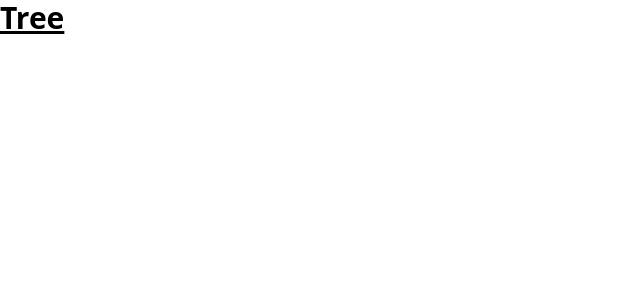
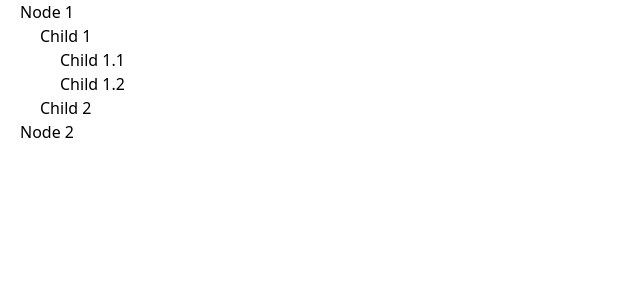
Before and after one commit to MukulDhiman03/ez-tree, a React (Vite) app: page / in a window 1280 px wide. Shown: the top 300 px of the page, without its empty margins (0-640 px from the left). Built offline with nearby package versions, Linux system fonts and the light colour scheme.

Commit message:
feat: add Tree and TreeNode components

```diff
--- a/src/components/Tree.jsx
+++ b/src/components/Tree.jsx
@@ -1,8 +1,14 @@
 import React from 'react'
+import { TreeData } from '../utils/mockData'
+import TreeNode from './TreeNode'
 
 const Tree = () => {
+
+
     return (
-        <div className="text-3xl font-bold underline">Tree</div>
+        <div>
+            {TreeData.map((node) => <TreeNode key={node.id} node={node} />)}
+        </div>
     )
 }
 
--- /dev/null
+++ b/src/components/TreeNode.jsx
@@ -0,0 +1,14 @@
+import React from 'react'
+
+const TreeNode = ({ node }) => {
+    return (
+        <div className='ml-[20px]'>
+            <div>{node.label}</div>
+            {node.children?.length > 0 && node.children.map(child => (
+                <TreeNode key={child.id} node={child} />
+            ))}
+        </div>
+    )
+}
+
+export default TreeNode
--- /dev/null
+++ b/src/utils/mockData.jsx
@@ -0,0 +1,37 @@
+export const TreeData = [
+    {
+        id: "1",
+        label: "Node 1",
+        children: [
+            {
+                id: "2",
+                label: "Child 1",
+                children: [
+                    { id: "3", label: "Child 1.1", children: [] },
+                    { id: "4", label: "Child 1.2", children: [] }
+                ]
+            },
+            {
+                id: "5",
+                label: "Child 2",
+                children: []
+            }
+        ]
+    },
+    {
+        id: "6",
+        label: "Node 2",
+        // children: [
+        //     {
+        //         id: "7",
+        //         label: "Child 1",
+        //         children: []
+        //     },
+        //     {
+        //         id: "8",
+        //         label: "Child 2",
+        //         children: []
+        //     }
+        // ]
+    }
+];
```
